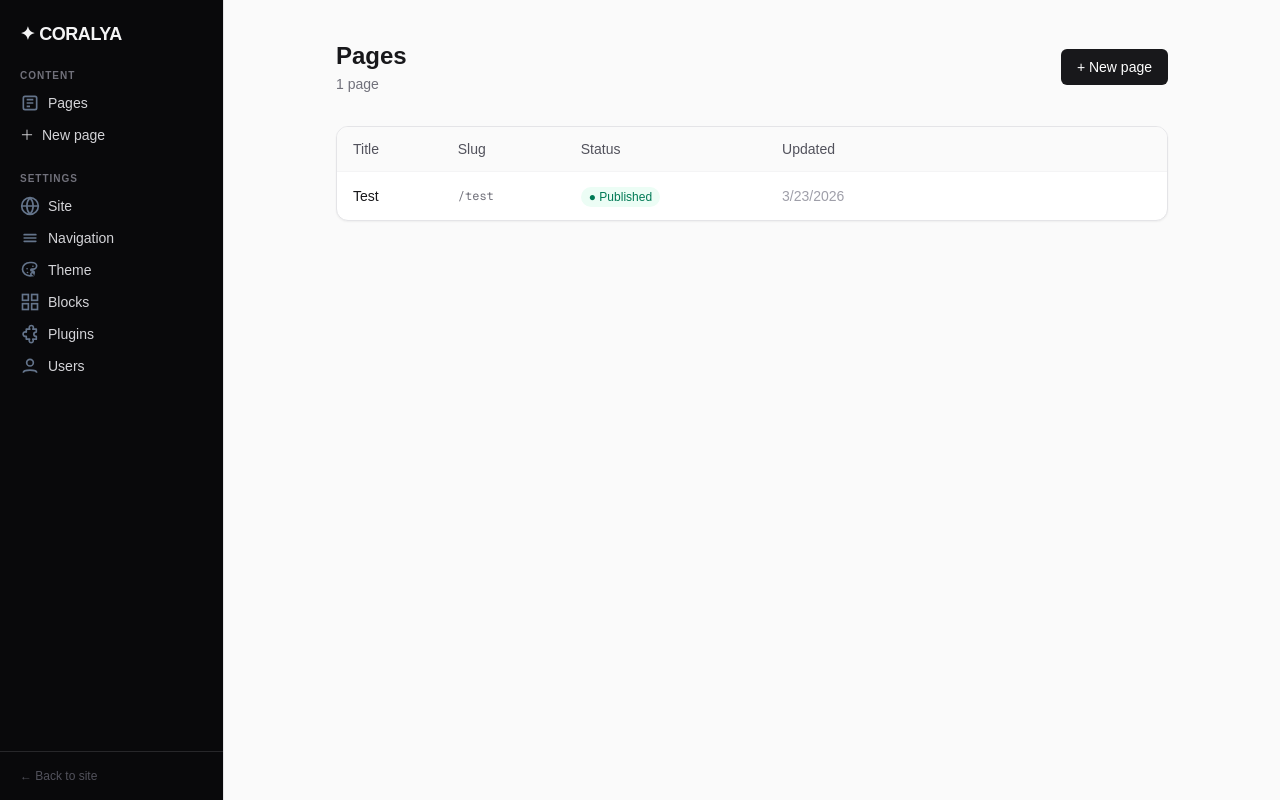
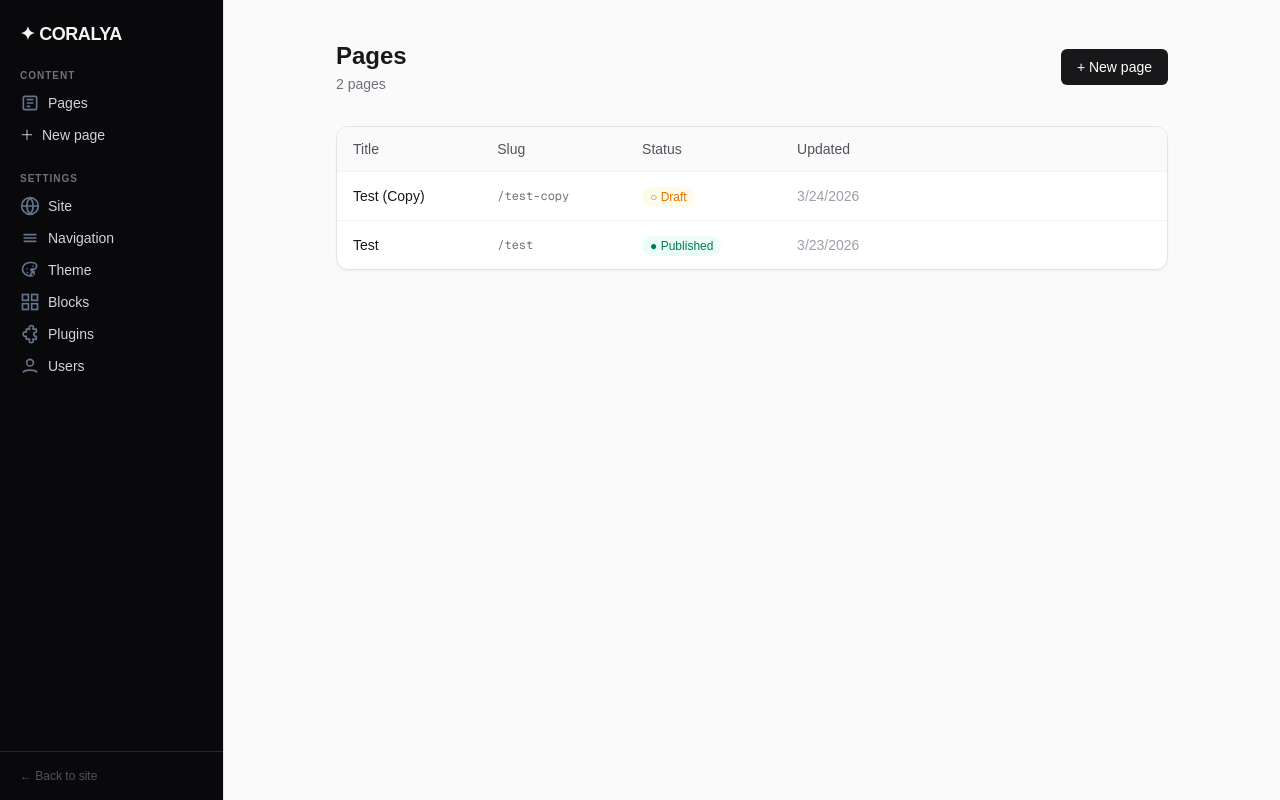
Before and after one commit to KoschKX/CoralyaCMS, a Next.js app in the folder next/: page /admin in a window 1280 px wide. Built offline with nearby package versions, Linux system fonts and the light colour scheme.

Commit message:
added clone feature

```diff
--- /dev/null
+++ b/next/app/admin/CloneButton.tsx
@@ -0,0 +1,37 @@
+"use client";
+
+import { useRouter } from "next/navigation";
+
+export default function CloneButton({ page }: { page: any }) {
+  const router = useRouter();
+
+  async function handleClone() {
+    const cloneData = {
+      ...page,
+      id: undefined,
+      title: page.title + " (Copy)",
+      slug: page.slug + "-copy",
+      status: "draft",
+      createdAt: undefined,
+      updatedAt: undefined,
+    };
+    const res = await fetch("/api/pages", {
+      method: "POST",
+      headers: { "Content-Type": "application/json" },
+      body: JSON.stringify(cloneData),
+    });
+    if (res.ok) {
+      router.refresh();
+    }
+  }
+
+  return (
+    <button
+      onClick={handleClone}
+      className="rounded px-2 py-1 text-xs font-medium text-blue-600 hover:bg-blue-50"
+      title="Clone page"
+    >
+      Clone
+    </button>
+  );
+}
--- a/next/app/admin/page.tsx
+++ b/next/app/admin/page.tsx
@@ -1,6 +1,7 @@
 import Link from "next/link";
 import { listPages } from "@/lib/pages-db";
 import DeleteButton from "./DeleteButton";
+import CloneButton from "./CloneButton";
 
 export const dynamic = "force-dynamic";
 
@@ -87,6 +88,7 @@ export default function AdminPage() {
                       >
                         Edit
                       </Link>
+                      <CloneButton page={page} />
                       <DeleteButton id={page.id} />
                     </div>
                   </td>
--- a/next/data/pages.json
+++ b/next/data/pages.json
@@ -187,5 +187,194 @@
     "updatedAt": "2026-03-23T17:55:33.206Z",
     "html": "[columns]\n  [column width=\"50%\"]\n    [paragraph text=\"New paragraph\" align=\"center\"]\n  [/column]\n  [column width=\"50%\"]\n    [header text=\"New heading\" level=\"2\" align=\"center\"]\n  [/column]\n[/columns]\n\n[columns]\n  [column width=\"33.333%\"]\n    [paragraph text=\"sadadgs\" align=\"center\"]\n    [columns]\n      [column width=\"50%\"]\n        [paragraph text=\"New paragraph\"]\n      [/column]\n      [column width=\"50%\"]\n        [paragraph text=\"New paragraph\"]\n      [/column]\n    [/columns]\n  [/column]\n  [column width=\"33.333%\"]\n    [paragraph text=\"asdgasdg\" align=\"center\"]\n    [header text=\"asgdasdg\" level=\"2\" color=\"#dc2626\" align=\"center\" responsive='{\"tablet\":{\"color\":\"#dc2626\"},\"mobile\":{\"color\":\"#ca8a04\"}}']\n  [/column]\n  [column width=\"33.333%\"]\n    [paragraph text=\"New paragraph\" align=\"center\"]\n  [/column]\n[/columns]\n\n[html]\n<div> test test </div>\n[/html]\n\n[code code=\"asdgasdgadssssg\"]\n\n[paragraph text=\"sdgasdgasdg\" color=\"#ca8a04\" align=\"center\" fontsize=\"xl\" responsive='{\"tablet\":{\"color\":\"#1c1c69\",\"fontSize\":\"lg\",\"align\":\"right\"},\"mobile\":{\"fontSize\":\"sm\",\"color\":\"#dc2626\"}}']\n\n[header text=\"fasdadsgags\" level=\"3\" color=\"#ea580c\" align=\"center\"]",
     "pageBgColor": "#ffffff"
+  },
+  {
+    "id": "2b7393d4-d24b-4af3-9379-9e188217c6f0",
+    "title": "Test (Copy)",
+    "slug": "test-copy",
+    "status": "draft",
+    "blocks": [
+      {
+        "id": "sc-2",
+        "type": "columns",
+        "data": {
+          "cols": [
+            {
+              "width": "50%",
+              "blocks": [
+                {
+                  "id": "sc-0",
+                  "type": "paragraph",
+                  "data": {
+                    "text": "New paragraph",
+                    "align": "center"
+                  }
+                }
+              ]
+            },
+            {
+              "width": "50%",
+              "blocks": [
+                {
+                  "id": "sc-1",
+                  "type": "header",
+                  "data": {
+                    "text": "New heading",
+                    "level": 2,
+                    "align": "center"
+                  }
+                }
+              ]
+            }
+          ]
+        }
+      },
+      {
+        "id": "sc-10",
+        "type": "columns",
+        "data": {
+          "cols": [
+            {
+              "width": "33.333%",
+              "blocks": [
+                {
+                  "id": "sc-3",
+                  "type": "paragraph",
+                  "data": {
+                    "text": "sadadgs",
+                    "align": "center"
+                  }
+                },
+                {
+                  "id": "sc-6",
+                  "type": "columns",
+                  "data": {
+                    "cols": [
+                      {
+                        "width": "50%",
+                        "blocks": [
+                          {
+                            "id": "sc-4",
+                            "type": "paragraph",
+                            "data": {
+                              "text": "New paragraph"
+                            }
+                          }
+                        ]
+                      },
+                      {
+                        "width": "50%",
+                        "blocks": [
+                          {
+                            "id": "sc-5",
+                            "type": "paragraph",
+                            "data": {
+                              "text": "New paragraph"
+                            }
+                          }
+                        ]
+                      }
+                    ]
+                  }
+                }
+              ]
+            },
+            {
+              "width": "33.333%",
+              "blocks": [
+                {
+                  "id": "sc-7",
+                  "type": "paragraph",
+                  "data": {
+                    "text": "asdgasdg",
+                    "align": "center"
+                  }
+                },
+                {
+                  "id": "sc-8",
+                  "type": "header",
+                  "data": {
+                    "text": "asgdasdg",
+                    "level": 2,
+                    "color": "#dc2626",
+                    "align": "center",
+                    "responsive": {
+                      "tablet": {
+                        "color": "#dc2626"
+                      },
+                      "mobile": {
+                        "color": "#ca8a04"
+                      }
+                    }
+                  }
+                }
+              ]
+            },
+            {
+              "width": "33.333%",
+              "blocks": [
+                {
+                  "id": "sc-9",
+                  "type": "paragraph",
+                  "data": {
+                    "text": "New paragraph",
+                    "align": "center"
+                  }
+                }
+              ]
+            }
+          ]
+        }
+      },
+      {
+        "id": "sc-11",
+        "type": "html",
+        "data": {
+          "content": "<div> test test </div>"
+        }
+      },
+      {
+        "id": "sc-12",
+        "type": "code",
+        "data": {
+          "code": "asdgasdgadssssg"
+        }
+      },
+      {
+        "id": "sc-13",
+        "type": "paragraph",
+        "data": {
+          "text": "sdgasdgasdg",
+          "color": "#ca8a04",
+          "align": "center",
+          "fontsize": "xl",
+          "responsive": {
+            "tablet": {
+              "color": "#1c1c69",
+              "fontSize": "lg",
+              "align": "right"
+            },
+            "mobile": {
+              "fontSize": "sm",
+              "color": "#dc2626"
+            }
+          }
+        }
+      },
+      {
+        "id": "sc-14",
+        "type": "header",
+        "data": {
+          "text": "fasdadsgags",
+          "level": 3,
+          "color": "#ea580c",
+          "align": "center"
+        }
+      }
+    ],
+    "html": "[columns]\n  [column width=\"50%\"]\n    [paragraph text=\"New paragraph\" align=\"center\"]\n  [/column]\n  [column width=\"50%\"]\n    [header text=\"New heading\" level=\"2\" align=\"center\"]\n  [/column]\n[/columns]\n\n[columns]\n  [column width=\"33.333%\"]\n    [paragraph text=\"sadadgs\" align=\"center\"]\n    [columns]\n      [column width=\"50%\"]\n        [paragraph text=\"New paragraph\"]\n      [/column]\n      [column width=\"50%\"]\n        [paragraph text=\"New paragraph\"]\n      [/column]\n    [/columns]\n  [/column]\n  [column width=\"33.333%\"]\n    [paragraph text=\"asdgasdg\" align=\"center\"]\n    [header text=\"asgdasdg\" level=\"2\" color=\"#dc2626\" align=\"center\" responsive='{\"tablet\":{\"color\":\"#dc2626\"},\"mobile\":{\"color\":\"#ca8a04\"}}']\n  [/column]\n  [column width=\"33.333%\"]\n    [paragraph text=\"New paragraph\" align=\"center\"]\n  [/column]\n[/columns]\n\n[html]\n<div> test test </div>\n[/html]\n\n[code code=\"asdgasdgadssssg\"]\n\n[paragraph text=\"sdgasdgasdg\" color=\"#ca8a04\" align=\"center\" fontsize=\"xl\" responsive='{\"tablet\":{\"color\":\"#1c1c69\",\"fontSize\":\"lg\",\"align\":\"right\"},\"mobile\":{\"fontSize\":\"sm\",\"color\":\"#dc2626\"}}']\n\n[header text=\"fasdadsgags\" level=\"3\" color=\"#ea580c\" align=\"center\"]",
+    "pageBgColor": "#ffffff",
+    "createdAt": "2026-03-24T20:41:51.693Z",
+    "updatedAt": "2026-03-24T20:41:51.693Z"
   }
 ]
```
